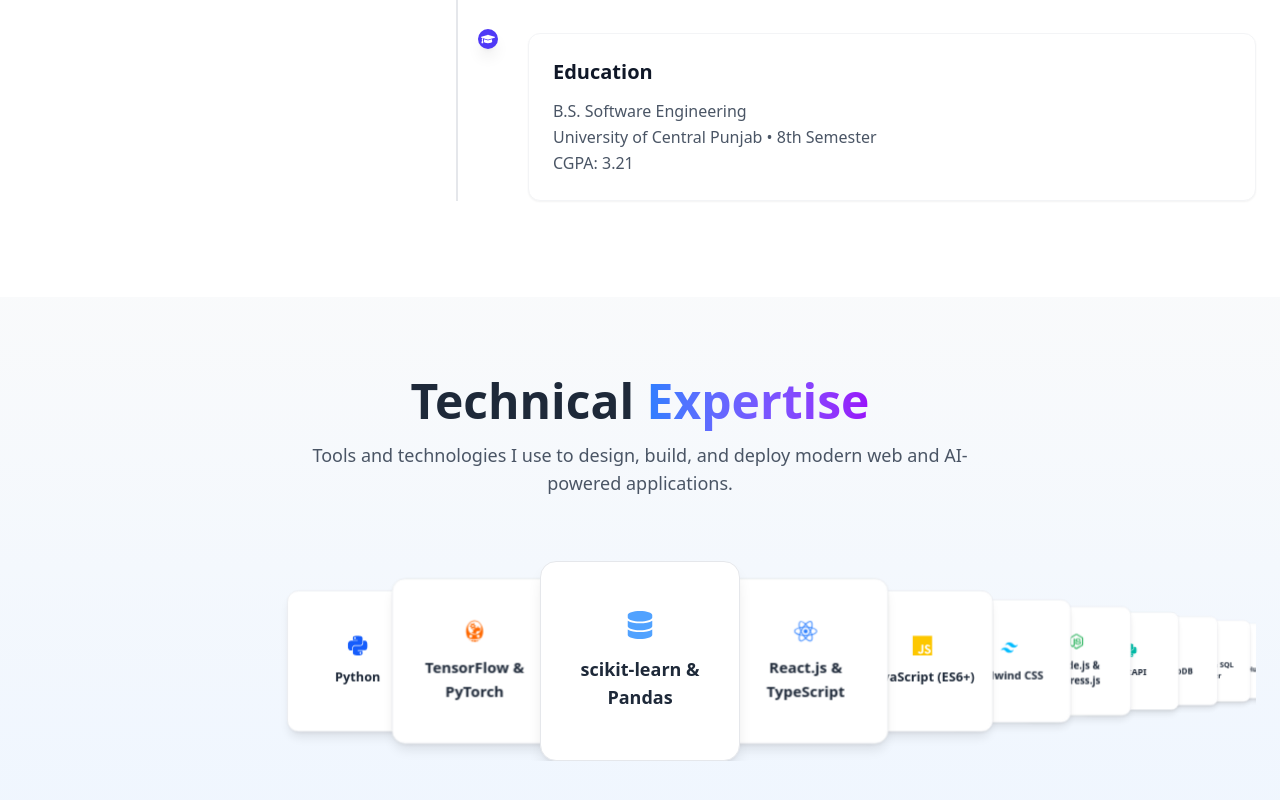
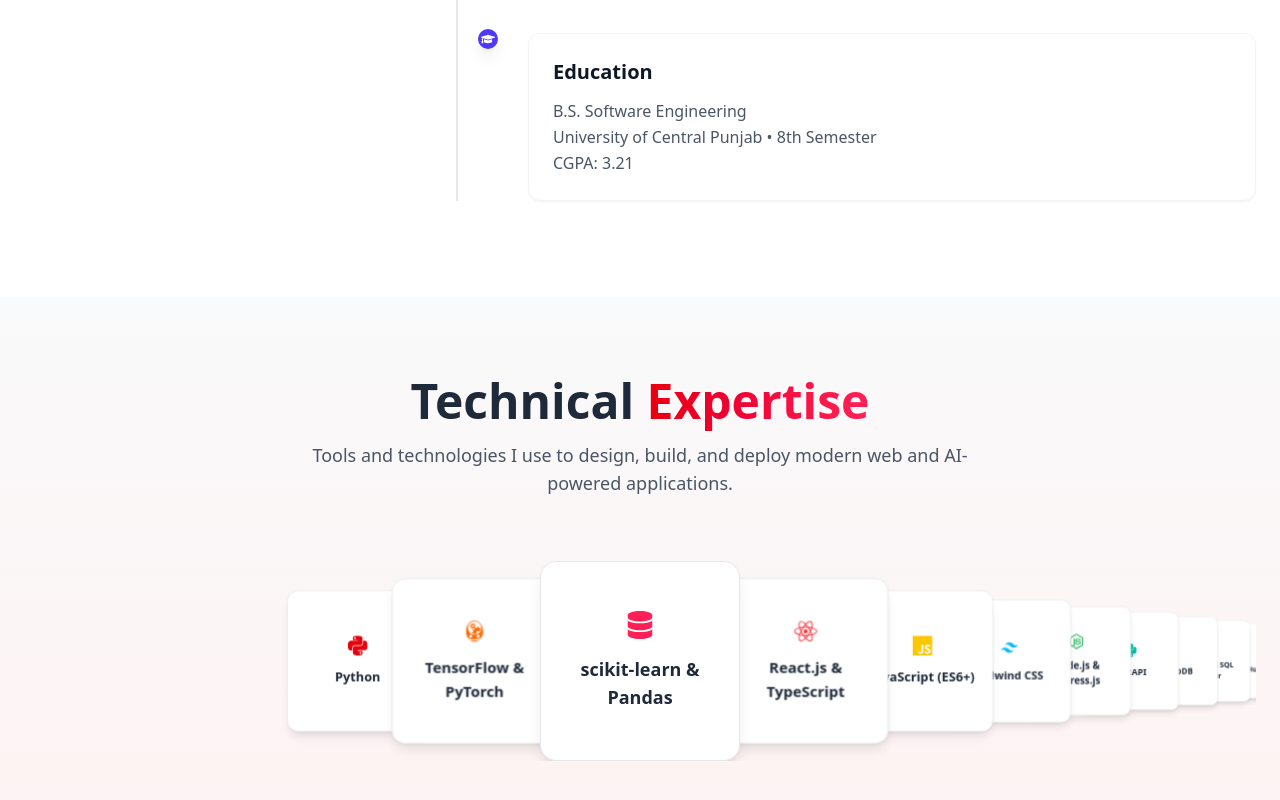
Before and after one commit to thisisahmad24/Ahmad-s-Portfolio, a React (Vite) app: page / in a window 1280 px wide. Shown: the part 1944-2744 px from the top of the page. Built offline with nearby package versions, Linux system fonts and the light colour scheme.

Commit message:
Update Skills component palette to crimson and dark zinc

```diff
--- a/src/components/Skills.jsx
+++ b/src/components/Skills.jsx
@@ -26,16 +26,16 @@ const Skills = () => {
   }, [controls, isInView]);
 
   const skills = [
-    { name: "Python", icon: <SiPython className="text-blue-600 dark:text-blue-400" size={28} /> },
+    { name: "Python", icon: <SiPython className="text-red-600 dark:text-red-400" size={28} /> },
     { name: "TensorFlow & PyTorch", icon: <GiArtificialIntelligence className="text-orange-500 dark:text-orange-400" size={28} /> },
-    { name: "scikit-learn & Pandas", icon: <FaDatabase className="text-blue-400 dark:text-blue-300" size={28} /> },
-    { name: "React.js & TypeScript", icon: <FaReact className="text-blue-500 dark:text-blue-400" size={28} /> },
+    { name: "scikit-learn & Pandas", icon: <FaDatabase className="text-rose-500 dark:text-rose-400" size={28} /> },
+    { name: "React.js & TypeScript", icon: <FaReact className="text-red-500 dark:text-red-400" size={28} /> },
     { name: "JavaScript (ES6+)", icon: <SiJavascript className="text-yellow-400 dark:text-yellow-500" size={28} /> },
     { name: "Tailwind CSS", icon: <SiTailwindcss className="text-sky-400 dark:text-sky-300" size={28} /> },
     { name: "Node.js & Express.js", icon: <FaNodeJs className="text-green-600 dark:text-green-500" size={28} /> },
     { name: "FastAPI", icon: <SiPython className="text-teal-500 dark:text-teal-400" size={28} /> },
     { name: "MongoDB", icon: <SiMongodb className="text-green-500 dark:text-green-400" size={28} /> },
-    { name: "MySQL & SQL Server", icon: <FaDatabase className="text-blue-600 dark:text-blue-400" size={28} /> },
+    { name: "MySQL & SQL Server", icon: <FaDatabase className="text-red-600 dark:text-red-400" size={28} /> },
     { name: "Git & GitHub", icon: <FaGithub className="text-gray-800 dark:text-gray-300" size={28} /> },
     { name: "Vercel & Netlify", icon: <BsTerminal className="text-gray-900 dark:text-gray-100" size={28} /> },
   ];
@@ -60,8 +60,8 @@ const Skills = () => {
       ref={ref}
       className={`w-full py-20 px-4 sm:px-6 overflow-hidden ${
         isDark
-          ? "bg-gradient-to-b from-gray-900 to-gray-800"
-          : "bg-gradient-to-b from-gray-50 to-blue-50"
+          ? "bg-gradient-to-b from-zinc-950 to-zinc-900"
+          : "bg-gradient-to-b from-gray-50 to-red-50"
       } transition-colors duration-300`}
     >
       <div className="max-w-7xl mx-auto">
@@ -78,7 +78,7 @@ const Skills = () => {
             <span className={isDark ? "text-white" : "text-gray-800"}>
               Technical{" "}
             </span>
-            <span className="text-transparent bg-clip-text bg-gradient-to-r from-blue-500 to-purple-600 dark:from-blue-400 dark:to-purple-500">
+            <span className="text-transparent bg-clip-text bg-gradient-to-r from-red-600 to-rose-500 dark:from-red-500 dark:to-rose-400">
               Expertise
             </span>
           </motion.h2>
@@ -124,8 +124,8 @@ const Skills = () => {
                 <motion.div
                   className={`w-full h-full rounded-2xl p-6 flex flex-col items-center justify-center shadow-lg hover:shadow-xl transition-all duration-300 border ${
                     isDark
-                      ? "bg-gray-800 border-gray-700 hover:border-blue-400"
-                      : "bg-white border-gray-200 hover:border-blue-500"
+                      ? "bg-zinc-900 border-zinc-800 hover:border-red-500"
+                      : "bg-white border-gray-200 hover:border-red-500"
                   }`}
                   whileHover={{ y: -10, scale: 1.05 }}
                   variants={itemVariants}
@@ -166,8 +166,8 @@ const Skills = () => {
                 <motion.div
                   className={`w-full h-full rounded-xl p-4 flex flex-col items-center justify-center shadow-md hover:shadow-lg transition-all duration-300 border ${
                     isDark
-                      ? "bg-gray-800 border-gray-700 hover:border-blue-400"
-                      : "bg-white border-gray-200 hover:border-blue-500"
+                      ? "bg-zinc-900 border-zinc-800 hover:border-red-500"
+                      : "bg-white border-gray-200 hover:border-red-500"
                   }`}
                   whileHover={{ y: -5 }}
                   variants={itemVariants}
@@ -190,12 +190,12 @@ const Skills = () => {
         <div className="absolute inset-0 pointer-events-none overflow-hidden">
           <div
             className={`absolute -left-20 -top-20 w-64 h-64 rounded-full blur-3xl opacity-20 ${
-              isDark ? "bg-blue-900" : "bg-blue-200"
+              isDark ? "bg-red-900" : "bg-red-200"
             }`}
           />
           <div
             className={`absolute -right-20 -bottom-20 w-64 h-64 rounded-full blur-3xl opacity-20 ${
-              isDark ? "bg-purple-900" : "bg-purple-200"
+              isDark ? "bg-rose-900" : "bg-rose-200"
             }`}
           />
         </div>
```
